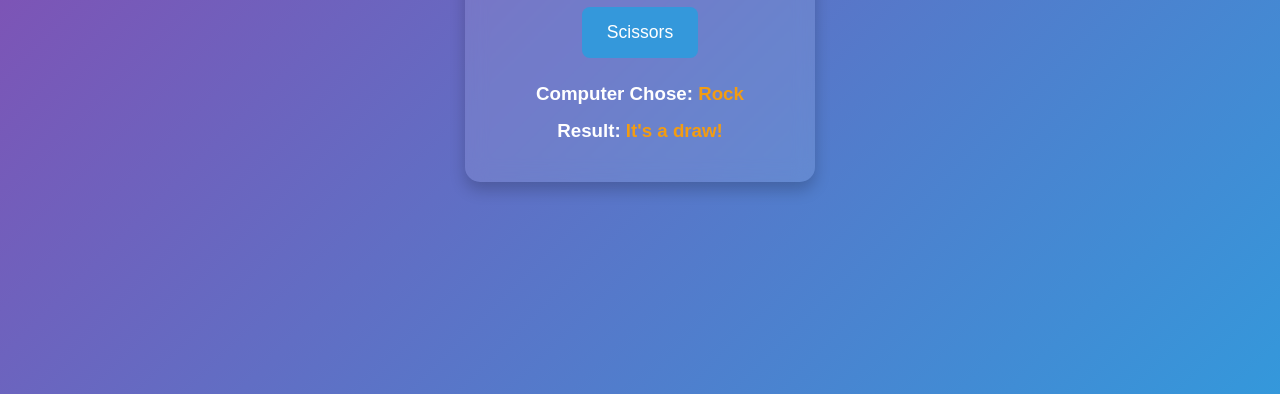
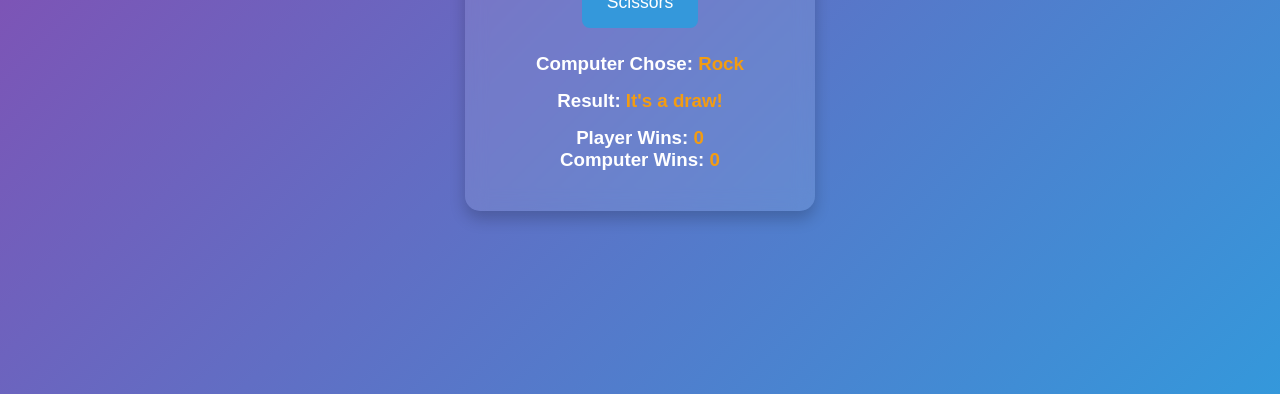
Before and after one commit to WaqasSiddique02/Rock-Paper-Scissors, a plain HTML site: page index.html in a window 1280 px wide. Both pictures are taken after a click on the button "Rock". Shown: the part 406-800 px from the top of the page. Drawn offline with Linux system fonts and the light colour scheme.

Commit message:
added win counters

```diff
--- a/index.html
+++ b/index.html
@@ -98,9 +98,17 @@
         <div class="result-container">
             <h3>Result: <span id="gameResult"></span></h3>
         </div>
+
+        <div class="result-container">
+            <h3>Player Wins: <span id="playerWins">0</span></h3>
+            <h3>Computer Wins: <span id="computerWins">0</span></h3>
+        </div>
     </div>
+
     <script>
         const options = ["Rock", "Paper", "Scissors"];
+        let playerWins = 0;
+        let computerWins = 0;
 
         function getRandomChoice() {
             return options[Math.floor(Math.random() * 3)];
@@ -119,10 +127,15 @@
                 (playerChoice === "Scissors" && computerChoice === "Paper")
             ) {
                 document.getElementById("gameResult").innerHTML = "You win!";
+                playerWins++;
             }
             else {
                 document.getElementById("gameResult").innerHTML = "You lose!";
+                computerWins++;
             }
+
+            document.getElementById('playerWins').innerHTML = playerWins;
+            document.getElementById('computerWins').innerHTML = computerWins;
         }
     </script>
 </body>
```
